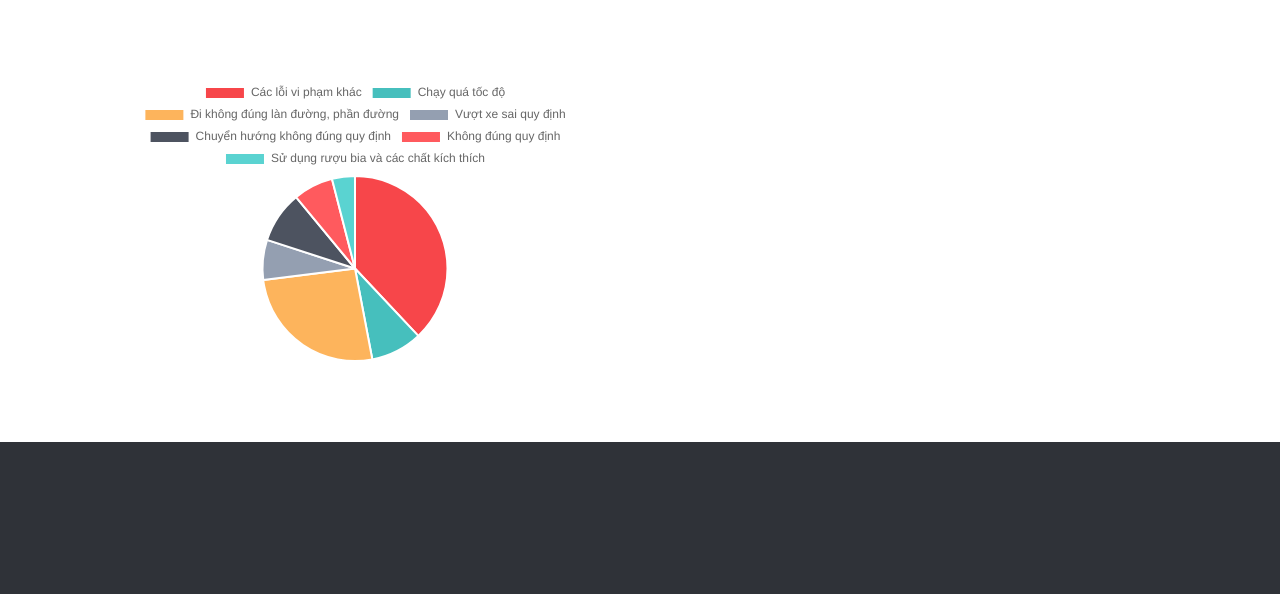
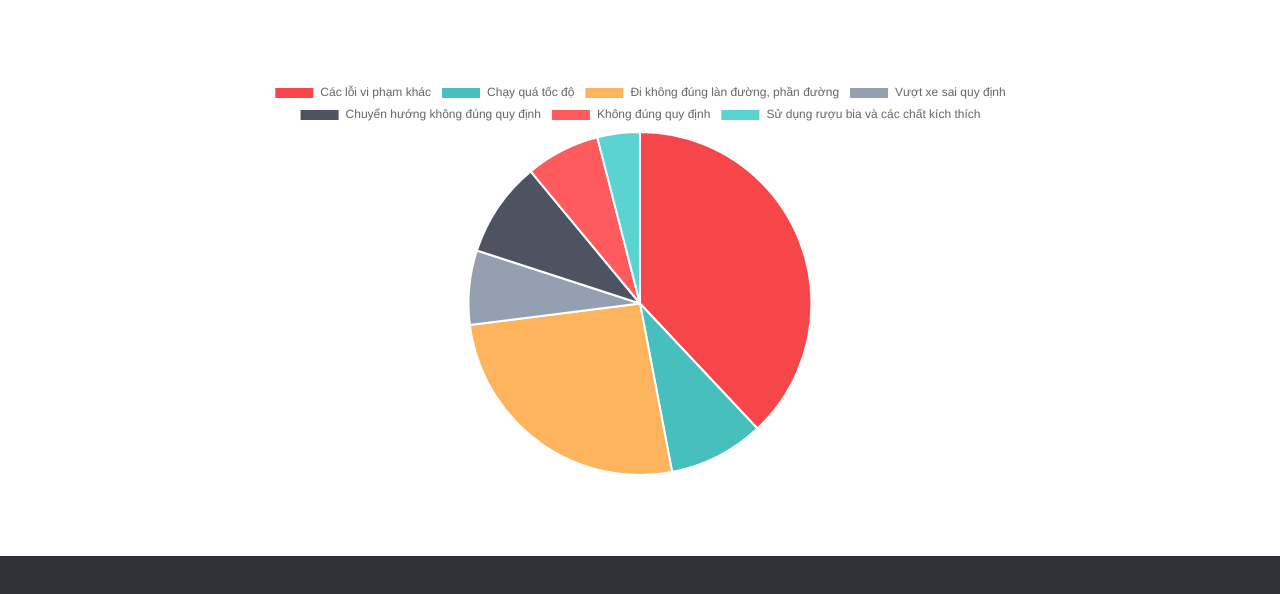
Before and after one commit to vietmrvu/tram2khtn7, a plain HTML site: page index.html in a window 1280 px wide. Shown: the part 196-790 px from the top of the page. Drawn offline with nearby package versions, Linux system fonts and the light colour scheme; some packages are replaced by stand-ins of ours; a script that the page names is missing.

Commit message:
Update index.html

```diff
--- a/index.html
+++ b/index.html
@@ -48,7 +48,7 @@
             </div>
         </div>
         <div class="gap"></div>
-        <div style="width: 50%"><canvas id="pieChart"></canvas>
+        <div style="width: 70%; margin: auto"><canvas id="pieChart"></canvas>
         </div>
 
     </div>
```
